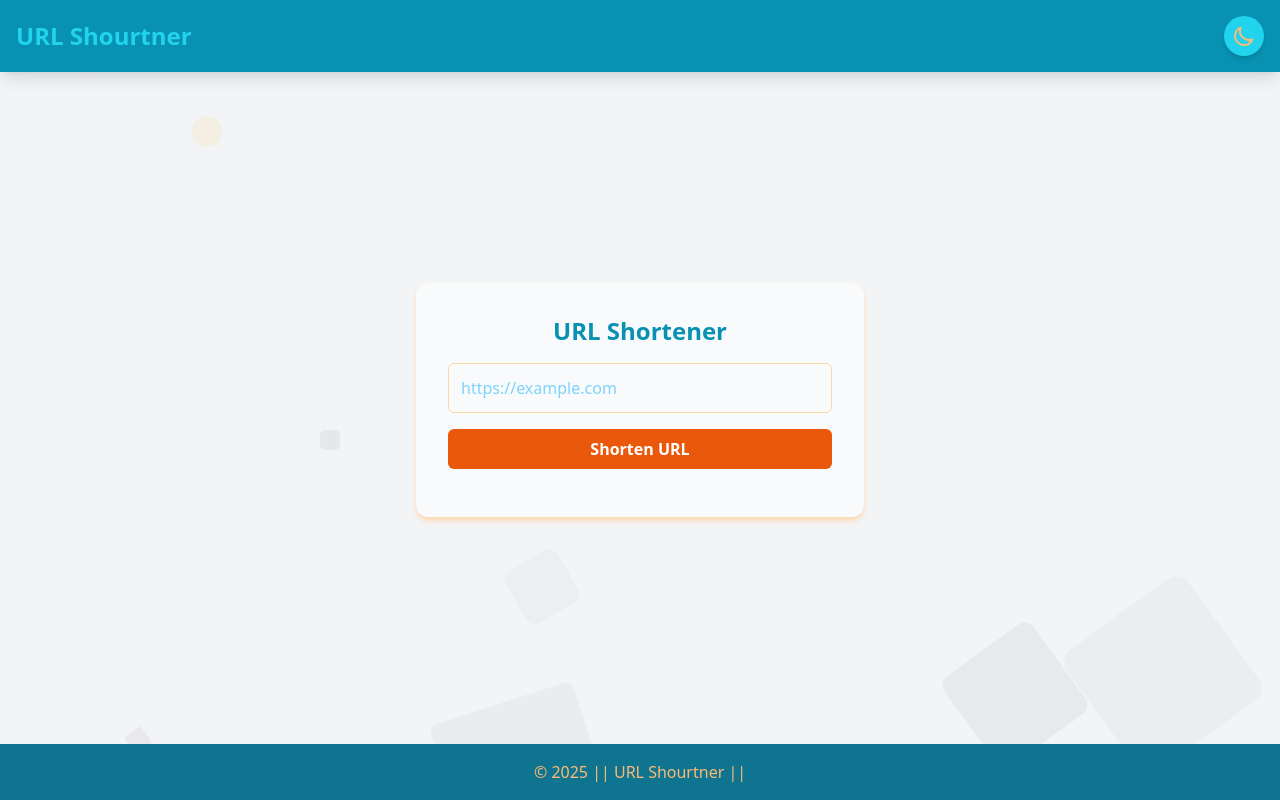
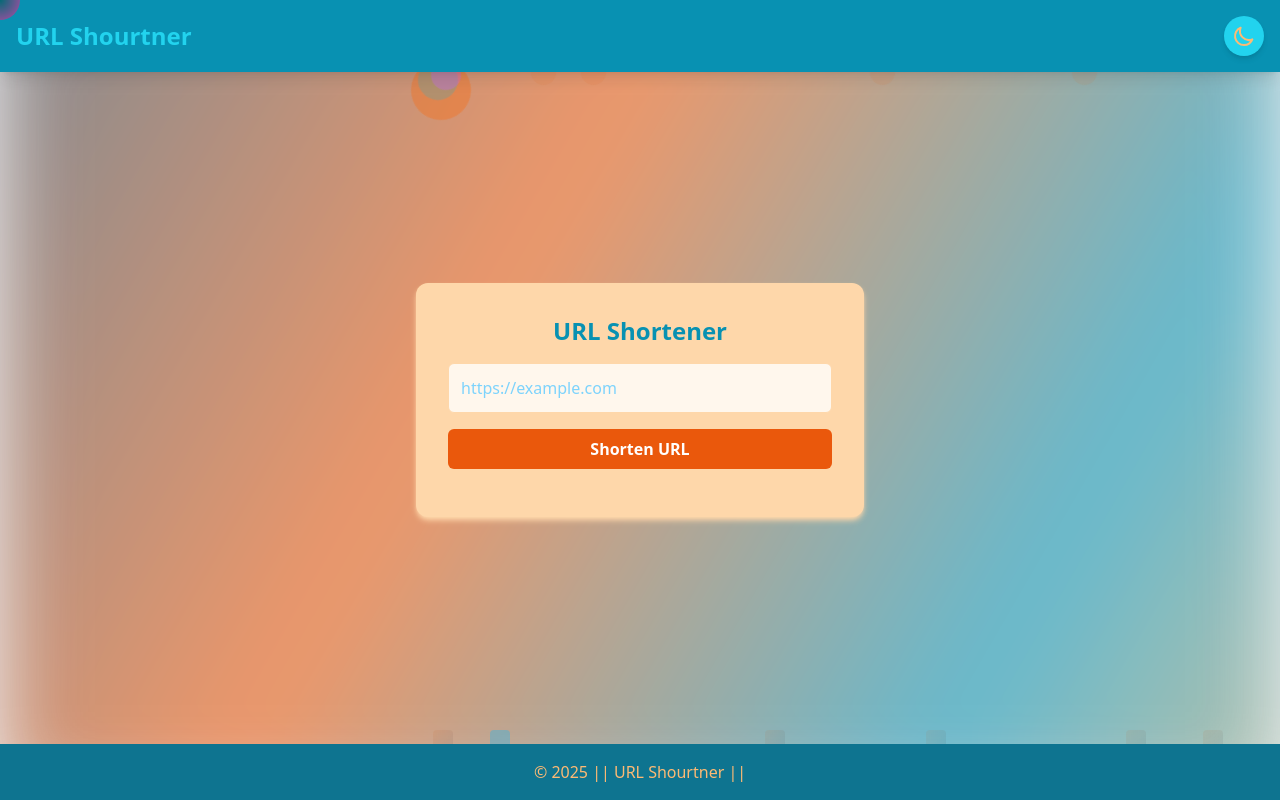
Before and after one commit to SaraDrwish/devops-proj-front-vue-1, a Vue app: page / in a window 1280 px wide. Built offline with nearby package versions, Linux system fonts and the light colour scheme; what vue-particles would draw is missing.

Commit message:
css edit 2

```diff
--- a/src/App.vue
+++ b/src/App.vue
@@ -1,34 +1,22 @@
 <template>
-  <!-- هذا الوسم الخارجي يطبق كلاس 'dark' على العنصر الجذر (<html>) -->
-  <div :class="{ 'dark': isDark }">
-    <!-- min-h-screen يضمن تغطية ارتفاع الشاشة بالكامل -->
+  <div :class="{ dark: isDark }">
     <div class="relative min-h-screen transition-colors duration-500 overflow-hidden">
 
-      <!-- 💡 المجموعة الأولى: المربعات/الجسيمات الأصلية (تتحرك للأعلى) -->
+      <!-- خلفية التحريك الكاملة -->
       <div class="fixed inset-0 z-0 css-animation-bg">
-        <ul class="circles">
-          <li></li><li></li><li></li><li></li><li></li>
-          <li></li><li></li><li></li><li></li><li></li>
-        </ul>
+        <ul class="circles"></ul>
+        <ul class="circles-alt"></ul>
+        <ul class="circles-3"></ul>
+
+        <!-- تدرجات شفافة خفيفة -->
+        <div class="absolute inset-0 bg-gradient-to-br from-[#0D324C]/80 via-[#0D324C]/60 to-[#EA580C]/50 blur-2xl mix-blend-overlay animate-gradient"></div>
       </div>
 
-      <!-- 💡 المجموعة الثانية: الدوائر الجديدة (تتحرك للأسفل) -->
-      <div class="fixed inset-0 z-0 css-animation-bg-alt">
-        <ul class="circles-alt">
-          <li></li><li></li><li></li><li></li><li></li>
-        </ul>
-      </div>
+      <!-- الكروسر المخصص -->
+      <div id="custom-cursor"></div>
 
-      <!-- 💡 المجموعة الثالثة: المعينات/الماس (تتحرك قطريًا) -->
-      <div class="fixed inset-0 z-0 css-animation-bg-3">
-        <ul class="circles-3">
-          <li></li><li></li><li></li><li></li>
-        </ul>
-      </div>
-
-      <!-- المحتوى الرئيسي (طبقة Z-10) -->
+      <!-- محتوى الموقع -->
       <div class="relative z-10 flex flex-col min-h-screen pt-20 pb-20">
-        <!-- المكونات المستوردة -->
         <Header :is-dark="isDark" @toggle-dark-mode="toggleDarkMode" />
 
         <main class="flex-grow flex items-center justify-center p-4">
@@ -44,17 +32,14 @@
 
 <script setup>
 import { ref, onMounted } from 'vue';
-// تأكد أن مسار الاستيراد هذا صحيح: ./components/
 import Header from './components/Header.vue';
 import Footer from './components/Footer.vue';
 import URLShortener from './components/URLShortener.vue';
 
-// حالة الدارك مود
 const isDark = ref(false);
 
 const toggleDarkMode = () => {
   isDark.value = !isDark.value;
-  // تحديث الكلاس على العنصر الجذر (<html>) وتخزين التفضيل
   if (isDark.value) {
     document.documentElement.classList.add('dark');
     localStorage.setItem('theme', 'dark');
@@ -65,11 +50,158 @@ const toggleDarkMode = () => {
 };
 
 onMounted(() => {
-  // تحميل التفضيل المحفوظ أو تفضيل النظام عند التشغيل
-  if (localStorage.getItem('theme') === 'dark' ||
-     (!('theme' in localStorage) && window.matchMedia('(prefers-color-scheme: dark)').matches)) {
+  if (
+    localStorage.getItem('theme') === 'dark' ||
+    (!('theme' in localStorage) &&
+      window.matchMedia('(prefers-color-scheme: dark)').matches)
+  ) {
     isDark.value = true;
     document.documentElement.classList.add('dark');
   }
+
+  // إنشاء العناصر المتحركة
+  const createElements = (selector, count) => {
+    const container = document.querySelector(selector);
+    for (let i = 0; i < count; i++) {
+      const li = document.createElement('li');
+      li.style.left = `${Math.random() * 100}%`;
+      container.appendChild(li);
+    }
+  };
+  createElements('.circles', 10);
+  createElements('.circles-alt', 7);
+  createElements('.circles-3', 5);
+
+  // الكروسر المخصص
+  const cursor = document.getElementById('custom-cursor');
+  window.addEventListener('mousemove', (e) => {
+    cursor.style.transform = `translate(${e.clientX}px, ${e.clientY}px)`;
+  });
+
+  document.querySelectorAll('*').forEach((el) => {
+    el.addEventListener('mouseenter', () => cursor.classList.add('hovered'));
+    el.addEventListener('mouseleave', () => cursor.classList.remove('hovered'));
+  });
 });
 </script>
+
+<style>
+/* خلفية الموقع */
+.css-animation-bg {
+  position: fixed;
+  inset: 0;
+  z-index: 0;
+  overflow: hidden;
+}
+
+/* تأثير التدرج المتحرك */
+@keyframes gradient-move {
+  0% { background-position: 0% 50%; }
+  50% { background-position: 100% 50%; }
+  100% { background-position: 0% 50%; }
+}
+.animate-gradient {
+  background: linear-gradient(120deg, rgba(13,50,76,0.8),#FDBA74, #32414E ,#EA580C,#0891B2 ,#ffa340);
+  background-size: 200% 200%;
+  animation: gradient-move 15s ease infinite;
+  opacity: 0.6;
+}
+
+/* الكروسر */
+#custom-cursor {
+  position: fixed;
+  top: 0;
+  left: 0;
+  width: 25px;
+  height: 25px;
+  background: radial-gradient(circle, rgba(234,88,12,0.8), rgba(13,50,76,0.8));
+  border-radius: 50%;
+  pointer-events: none;
+  transform: translate(-50%, -50%);
+  mix-blend-mode: difference;
+  transition: transform 0.22s ease, width 0.4s, height 0.4s, background 0.4s;
+  z-index: 9999;
+}
+#custom-cursor.hovered {
+  width: 40px;
+  height: 40px;
+  background: radial-gradient(circle, rgba(13,50,76,0.8), rgba(234,88,12,0.8));
+}
+
+/* الخلفيات المتحركة */
+.circles, .circles-alt, .circles-3 {
+  position: fixed;
+  top: 0;
+  left: 0;
+  width: 100vw;
+  height: 100vh;
+  margin: 0;
+  padding: 0;
+  list-style: none;
+  z-index: 1;
+}
+
+/* مربعات شفافة */
+.circles li {
+  position: absolute;
+  width: 20px;
+  height: 20px;
+  background: linear-gradient(135deg, rgba(13,50,76,0.1), rgba(234,88,12,0.1));
+  animation: animate-up 20s linear infinite;
+  bottom: -150px;
+  border-radius: 4px;
+  transition: 0.4s ease;
+}
+.circles li:hover {
+  animation-play-state: paused;
+  background: linear-gradient(135deg, rgba(13,50,76,0.7), rgba(234,88,12,0.7));
+  transform: scale(1.3) rotate(45deg);
+}
+
+/* دوائر شفافة */
+.circles-alt li {
+  position: absolute;
+  width: 25px;
+  height: 25px;
+  border-radius: 50%;
+  background: rgba(234,88,12,0.1);
+  animation: animate-down 25s linear infinite;
+  top: -100px;
+  transition: 0.5s ease;
+}
+.circles-alt li:hover {
+  animation-play-state: paused;
+  background: rgba(234,88,12,0.8);
+  transform: scale(1.2);
+}
+
+/* مربعات مائلة */
+.circles-3 li {
+  position: absolute;
+  width: 40px;
+  height: 40px;
+  background: rgba(13,50,76,0.1);
+  transform: rotate(45deg);
+  animation: animate-diagonal 30s linear infinite;
+  transition: 0.5s ease;
+}
+.circles-3 li:hover {
+  animation-play-state: paused;
+  background: rgba(13,50,76,0.8);
+  transform: rotate(45deg) scale(1.2);
+}
+
+/* أنيميشن */
+@keyframes animate-up {
+  0% { transform: translateY(0) rotate(0deg); opacity: 1; }
+  100% { transform: translateY(-100vh) rotate(720deg); opacity: 0; }
+}
+@keyframes animate-down {
+  0% { transform: translateY(0) rotate(0deg); opacity: 1; }
+  100% { transform: translateY(100vh) rotate(-720deg); opacity: 0; }
+}
+@keyframes animate-diagonal {
+  0% { transform: translate(0,0) rotate(45deg); opacity: 1; }
+  100% { transform: translate(100vw,-100vh) rotate(720deg); opacity: 0; }
+}
+</style>
--- a/src/components/URLShortener.vue
+++ b/src/components/URLShortener.vue
@@ -1,10 +1,11 @@
 <template>
-  <div class="bg-slate-50 dark:bg-gray-900 rounded-lg shadow-md shadow-orange-200 dark:border-4 dark:border-orange-500  rounded-xl p-8 w-full max-w-md backdrop-blur-md">
+  <div class="bg-orange-200 dark:bg-gray-900 rounded-lg shadow-md shadow-orange-200 dark:border-4 dark:border-orange-500
+   rounded-xl p-8 w-full max-w-md backdrop-blur-md">
     <h2 class="text-2xl font-bold mb-4 text-cyan-600 dark:text-orange-300 text-center">URL Shortener</h2>
 
     <input type="text" v-model="longUrl" placeholder="https://example.com"
       class="w-full p-3 border border-orange-200 rounded-md focus:outline-none focus:ring-2 focus:ring-sky-500 mb-4 bg-gray-50 dark:bg-gray-800
-      dark:border-gray-600 dark:text-white text-orange-500 dark:placeholder-orange-400  placeholder-sky-300 ">
+      dark:border-gray-600 dark:text-white text-orange-500 dark:placeholder-orange-400  placeholder-sky-300 bg-orange-50 ">
 
     <button type="button" @click="shorten"
       class="w-full bg-orange-600 hover:bg-stone-700 text-white font-semibold py-2 px-4 rounded-md transition transform hover:scale-105">
--- a/src/style.css
+++ b/src/style.css
@@ -2,161 +2,141 @@
 @tailwind components;
 @tailwind utilities;
 
-
-body {
-  @apply min-h-screen min-w-full;
-  @apply bg-gray-100 dark:bg-gray-900 transition-colors duration-500;
+/* الأساسيات */
+html, body, #app {
   margin: 0;
-  overflow-x: hidden;
-}
-
-#app {
-  min-height: 100vh;
-}
-/* ======================================================= */
-/* 💡 CSS Animated Background Styles (Updated for Hover & Reverse Motion) */
-/* ======================================================= */
-
-
-/* 1. الإعدادات العامة للمجموعتين */
-.css-animation-bg, .css-animation-bg-alt {
-    position: absolute;
-    top: 0;
-    left: 0;
+  padding: 0;
   width: 100%;
   height: 100%;
   overflow: hidden;
+  cursor: none;
+}
+
+body {
+  @apply bg-gray-100 dark:bg-gray-900 transition-colors duration-700 ease-in-out;
+}
+
+/* ======================================================= */
+/* 💫 الخلفية المتحركة */
+/* ======================================================= */
+
+.css-animation-bg {
+  position: fixed;
+  inset: 0;
+  width: 100vw;
+  height: 100vh;
+  overflow: hidden;
+  z-index: 0;
 }
 
 .circles, .circles-alt {
   position: absolute;
-    top: 0;
-    left: 0;
+  inset: 0;
   width: 100%;
   height: 100%;
-    overflow: hidden;
+  list-style: none;
   margin: 0;
   padding: 0;
-    list-style: none;
+  overflow: hidden;
 }
 
-/* 2. المجموعة الأولى: الحركة للأعلى (مربعات) */
-
+/* الدواير الرئيسية */
 .circles li {
   position: absolute;
   display: block;
-    width: 20px;
-    height: 20px;
-    background: rgba(0, 0, 0, 0.1); /* Light Mode Color */
-    animation: animate 25s linear infinite;
-    bottom: -150px; /* Start below screen */
-    transition: all 0.5s ease; /* transition for smooth hover */
-
-    /* Random start positions (adjust as needed) */
-    left: 25%;
-    animation-delay: 0s;
-    animation-duration: 10s;
+  width: 25px;
+  height: 25px;
+  background: rgba(60, 174, 222, 0.4);
+  animation: floatUp 25s linear infinite;
+  bottom: -150px;
+  border-radius: 50%;
+  transition: all 0.5s ease;
 }
 
-/* --- HOVER EFFECT FOR FIRST GROUP (SQUARES) --- */
 .circles li:hover {
-    /* 1. إيقاف الحركة العمودية: يتم ذلك بتغيير خاصية animation-play-state إلى paused */
   animation-play-state: paused;
-    /* 2. لتظهر الحركة حول نفسها، سنستخدم خاصية التحويل (transform) مع الإبقاء على الدوران الموجود في الـ Keyframes */
-    /* عند الهوفر، نقوم بتثبيت الموضع الحالي (none) مع الإبقاء على الدوران */
-    transform: none;
+  filter: brightness(1.3);
+  transform: scale(1.1);
 }
 
+/* تدرج ألوان متنوع */
+.circles li:nth-child(1) { left: 10%; width: 20px; height: 20px; background: rgba(0, 179, 255, 0.4); animation-duration: 20s; }
+.circles li:nth-child(2) { left: 20%; width: 50px; height: 50px; background: rgba(255, 204, 0, 0.25); animation-duration: 30s; }
+.circles li:nth-child(3) { left: 70%; width: 30px; height: 30px; background: rgba(255, 100, 0, 0.3); animation-duration: 28s; }
+.circles li:nth-child(4) { left: 50%; width: 80px; height: 80px; background: rgba(52, 152, 219, 0.25); animation-duration: 35s; }
+.circles li:nth-child(5) { left: 90%; width: 15px; height: 15px; background: rgba(0, 255, 220, 0.35); animation-duration: 22s; }
 
-.circles li:nth-child(2) { left: 10%; width: 20px; height: 20px; animation-duration: 25s; background: rgba(0, 0, 0, 0.05); }
-.circles li:nth-child(3) { left: 70%; width: 20px; height: 20px; animation-duration: 20s; animation-delay: 2s; background: rgba(0, 0, 0, 0.1); }
-.circles li:nth-child(4) { left: 40%; width: 60px; height: 60px; animation-duration: 15s; animation-delay: 0s; background: rgba(0, 0, 0, 0.03); }
-.circles li:nth-child(5) { left: 65%; width: 20px; height: 20px; animation-duration: 15s; animation-delay: 7s; background: rgba(0, 0, 0, 0.1); }
-.circles li:nth-child(6) { left: 75%; width: 110px; height: 110px; animation-duration: 10s; animation-delay: 3s; background: rgba(0, 0, 0, 0.05); }
-.circles li:nth-child(7) { left: 35%; width: 150px; height: 150px; animation-duration: 30s; animation-delay: 2s; background: rgba(0, 0, 0, 0.03); }
-.circles li:nth-child(8) { left: 50%; width: 25px; height: 25px; animation-duration: 15s; animation-delay: 15s; background: rgba(0, 0, 0, 0.1); }
-.circles li:nth-child(9) { left: 20%; width: 15px; height: 15px; animation-duration: 20s; animation-delay: 2s; background: rgba(0, 0, 0, 0.05); }
-.circles li:nth-child(10) { left: 85%; width: 150px; height: 150px; animation-duration: 25s; animation-delay: 0s; background: rgba(0, 0, 0, 0.03); }
-
-
-/* 3. المجموعة الثانية: الحركة للأسفل (دوائر) */
-
+/* النسخة العكسية */
 .circles-alt li {
   position: absolute;
   display: block;
-    width: 30px;
-    height: 30px;
-    border-radius: 50%; /* Make them circles */
-    background: rgba(255, 165, 0, 0.1); /* Default (Light) Orangeish Color */
-    animation: animate-reverse 30s linear infinite;
-    top: -150px; /* Start above screen */
+  width: 25px;
+  height: 25px;
+  background: rgba(247, 158, 34, 0.5);
+  animation: floatDown 28s linear infinite;
+  top: -150px;
+  border-radius: 50%;
   transition: all 0.5s ease;
-
-    /* Random start positions */
-    left: 15%;
-    animation-delay: 1s;
-    animation-duration: 15s;
 }
 
 .circles-alt li:hover {
-    animation-play-state: paused; /* Stop vertical movement */
-    background: rgba(255, 100, 0, 0.7); /* Change color intensely on hover */
-    transform: scale(1.2); /* Scale up slightly for visual effect */
+  animation-play-state: paused;
+  transform: scale(1.3) rotate(30deg);
+  filter: brightness(1.5);
 }
 
-.circles-alt li:nth-child(2) { left: 5%; width: 40px; height: 40px; animation-duration: 22s; background: rgba(255, 165, 0, 0.05); }
-.circles-alt li:nth-child(3) { left: 85%; width: 20px; height: 20px; animation-duration: 18s; animation-delay: 5s; background: rgba(255, 165, 0, 0.1); }
-.circles-alt li:nth-child(4) { left: 50%; width: 80px; height: 80px; animation-duration: 28s; animation-delay: 10s; background: rgba(255, 165, 0, 0.03); }
-.circles-alt li:nth-child(5) { left: 95%; width: 10px; height: 10px; animation-duration: 12s; animation-delay: 3s; background: rgba(255, 165, 0, 0.1); }
+/* ألوان متداخلة */
+.circles-alt li:nth-child(2) { left: 15%; width: 40px; height: 40px; background: rgba(0, 200, 255, 0.4); }
+.circles-alt li:nth-child(3) { left: 75%; width: 60px; height: 60px; background: rgba(255, 100, 0, 0.4); }
+.circles-alt li:nth-child(4) { left: 40%; width: 30px; height: 30px; background: rgba(200, 100, 255, 0.4); }
 
-
-/* 4. Dark Mode Adaptation */
-
+/* الوضع الداكن */
 .dark .circles li {
-    background: rgba(255, 255, 255, 0.1);
+  background: rgba(173, 216, 230, 0.3);
 }
-.dark .circles li:nth-child(2) { background: rgba(255, 255, 255, 0.05); }
-.dark .circles li:nth-child(4) { background: rgba(255, 255, 255, 0.03); }
-.dark .circles li:nth-child(6) { background: rgba(255, 255, 255, 0.05); }
-.dark .circles li:nth-child(7) { background: rgba(255, 255, 255, 0.03); }
-.dark .circles li:nth-child(10) { background: rgba(255, 255, 255, 0.03); }
-
-/* --- Dark Mode for Circles-Alt --- */
 .dark .circles-alt li {
-    background: rgba(77, 182, 172, 0.1); /* Dark Mode Teal/Cyan color for contrast */
+  background: rgba(255, 140, 0, 0.3);
 }
 
-.dark .circles-alt li:hover {
-    background: rgba(0, 200, 180, 0.7); /* Hover color change for Dark Mode */
+/* الأنيميشن */
+@keyframes floatUp {
+  0% { transform: translateY(0) rotate(0deg); opacity: 1; }
+  100% { transform: translateY(-1000px) rotate(720deg); opacity: 0; }
 }
 
-
-/* 5. Animation Keyframes */
-
-/* 🚀 Animation for SQUARES (Moving UP) */
-@keyframes animate {
-    0% {
-        transform: translateY(0) rotate(0deg);
-        opacity: 1;
-        border-radius: 0; /* Squares */
+@keyframes floatDown {
+  0% { transform: translateY(0) rotate(0deg); opacity: 1; }
+  100% { transform: translateY(1000px) rotate(-720deg); opacity: 0; }
 }
 
-    100% {
-        transform: translateY(-1000px) rotate(720deg); /* Moves up */
-        opacity: 0;
+/* ======================================================= */
+/* 🎯 كروسر مخصص متفاعل */
+/* ======================================================= */
+
+.cursor {
+  position: fixed;
+  top: 0;
+  left: 0;
+  width: 24px;
+  height: 24px;
+  border: 2px solid rgba(0, 200, 255, 0.8);
   border-radius: 50%;
-    }
+  pointer-events: none;
+  transform: translate(-50%, -50%);
+  transition: background 0.3s, transform 0.15s ease-out, border 0.3s;
+  mix-blend-mode: difference;
+  z-index: 9999;
 }
 
-/* 🚀 Animation for CIRCLES (Moving DOWN) */
-@keyframes animate-reverse {
-    0% {
-        transform: translateY(0) rotate(0deg); /* Start position */
-        opacity: 1;
+/* اللون الداكن */
+.dark .cursor {
+  border-color: rgba(255, 255, 255, 0.7);
+  mix-blend-mode: lighten;
 }
 
-    100% {
-        transform: translateY(1000px) rotate(-720deg); /* Moves down (positive Y) */
-        opacity: 0;
+/* عند الهافر على عنصر */
+.cursor.hover {
+  transform: translate(-50%, -50%) scale(1.8);
+  background: rgba(0, 200, 255, 0.3);
+  border-color: rgba(0, 255, 200, 0.7);
 }
-}
```
Lines whose indentation alone changed are shown as unchanged.
